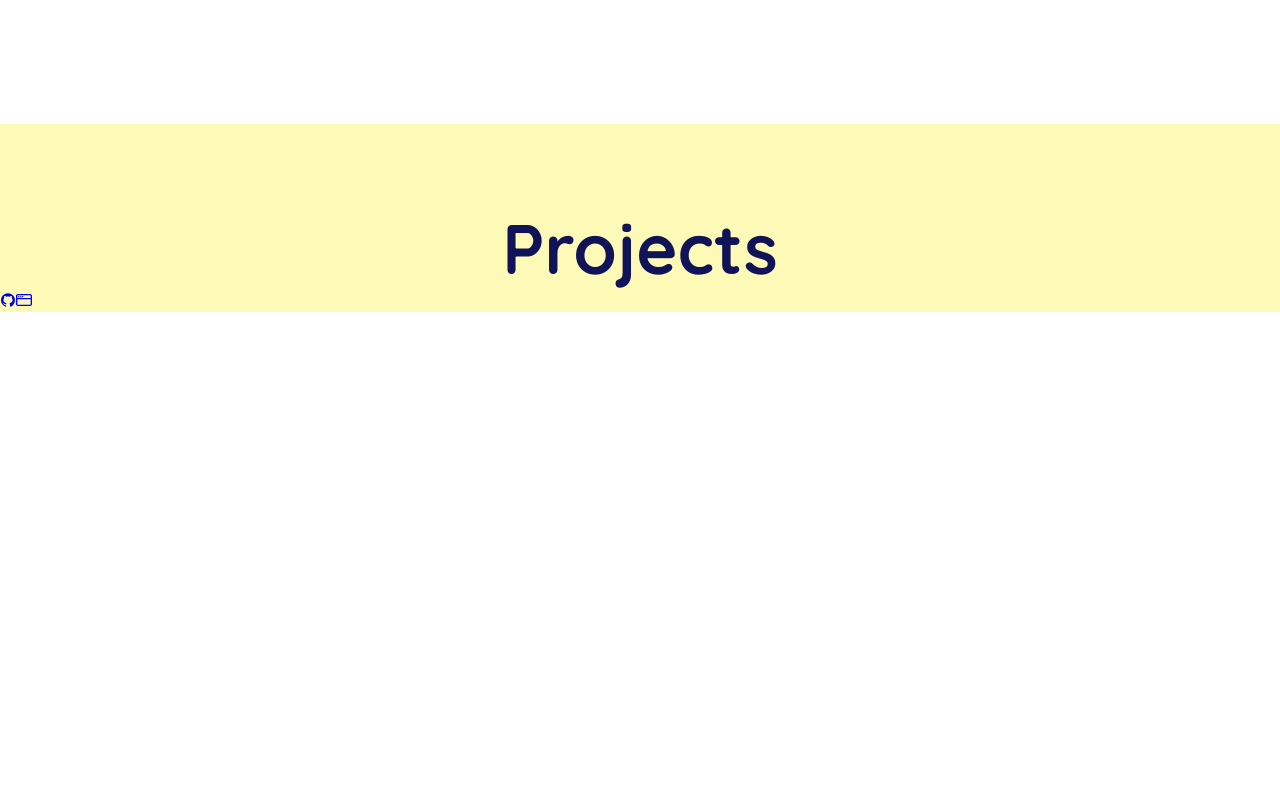
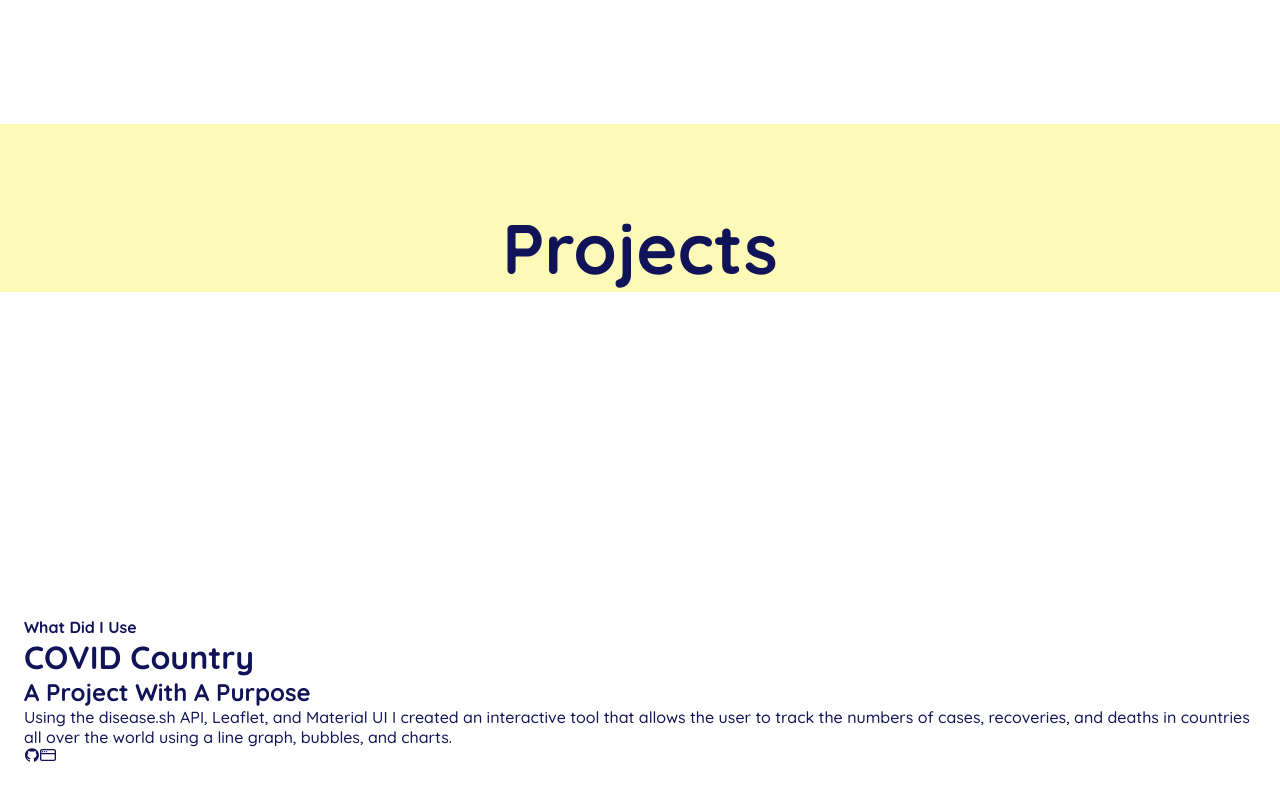
Before and after one commit to malcolmc10/LandingPage, a React (Create React App) app in the folder client/: page /contactus in a window 1280 px wide. Shown: the part 696-1496 px from the top of the page. Before the commit the page ends 1008 px from the top, so only its background shows below. Built offline with nearby package versions, Linux system fonts and the light colour scheme.

Commit message:
working on project cards

```diff
--- a/client/src/App.css
+++ b/client/src/App.css
@@ -5,6 +5,7 @@
   margin: 0;
   padding: 0;
   font-family: 'Quicksand', sans-serif;
+  /* min-height: 100%; */
   height: auto;
   width: auto;
 }
--- a/client/src/components/Work.css
+++ b/client/src/components/Work.css
@@ -1,6 +1,48 @@
+* {
+  margin: 0;
+  padding: 0;
+  box-sizing: border-box;
+}
+
+:root{
+  --gradient-color: linear-gradient(to right bottom, rgba(255,119, 48, .8), rgba(255,185, 0, .8))
+}
+
+
+a{
+  text-decoration: none;
+}
+
+.work-section{
+  background-color: #ffffff;
+  width: 100%;
+  height: 100vh;
+  display: flex;
+  align-items: center;
+  justify-content: center;
+  padding: 0 1.5rem;
+
+}
+
+.card {
+  /* background-color: #ffffff;
+  width: 100%;
+  height: 100vh;
+  display: flex;
+  align-items: center;
+  justify-content: center;
+  padding: 0 1.5rem; */
+  flex-direction: column;
+  box-shadow: 2px, .8rem, 1rem, rgba(0,0,0,.05);
+}
+
+
 .work {
   background-color: #fdfab7;
-  /* padding-top: 150px; */
+  margin: 0;
+  padding: 0;
+  box-sizing: border-box;
+  /* display: flex; */
 }
 
 /* .dot {
@@ -23,3 +65,30 @@
 
 
 }
+
+
+/* icons on Cards below */
+.github {
+  color: #101357;
+}
+.website {
+  color: #101357;
+}
+
+/* card animation below */
+.left-title {
+  color: #101357;
+  font-weight: 700;
+}
+
+/* card description */
+.project-title{
+  color: #101357;
+}
+.project-subtitle {
+  color: #101357;
+}
+.project-description {
+  color: #101357;
+  font-weight: 500;
+}
--- a/client/src/components/Work.jsx
+++ b/client/src/components/Work.jsx
@@ -15,19 +15,17 @@ class Work extends Component {
 
         <h1 className="projectheading">Projects</h1>
 
+        <div className="work-section">
+
         <div className="card">
           <div className="image-data">
             <div className="background-image"></div>
 
             <div className="project-details">
 
+              <p class="left-title">What Did I Use</p>
 
-              {/* class="author" below */}
-              <a href="https://github.com/malcolmc10/Pandemic" class="github">
-                <AiFillGithub class="icon1" /></a>
 
-              <a href="https://covid-country-e9bff.web.app/" class="website">
-              <CgBrowser class="icon2" /></a>
 
 
             </div>
@@ -35,14 +33,49 @@ class Work extends Component {
 
           </div>
 
+          <div className="post-data"></div>
+          <h1 class="project-title">COVID Country</h1>
+          <h2 class="project-subtitle">A Project With A Purpose</h2>
+          <p className="project-description">Using the disease.sh API, Leaflet, and Material UI I created an interactive tool that allows the user to track the numbers of cases, recoveries, and deaths in countries all over the world using a line graph, bubbles, and charts.</p>
+
+          <div className="cta">
+              <a href="https://github.com/malcolmc10/Pandemic" rel="noreferrer" target="_blank" class="github">
+                <AiFillGithub class="icon1" /></a>
+
+              <a href="https://covid-country-e9bff.web.app/" rel="noreferrer" target="_blank" class="website">
+              <CgBrowser class="icon2" /></a>
+
+          </div>
+
 
         </div>
 
 
-
+        </div>
       </div>
     );
   }
 }
 
 export default Work;
+
+
+
+
+
+
+
+
+
+
+
+
+
+
+
+ {/* class="author" below */}
+              {/* <a href="https://github.com/malcolmc10/Pandemic" rel="noreferrer" target="_blank" class="github">
+                <AiFillGithub class="icon1" /></a>
+
+              <a href="https://covid-country-e9bff.web.app/" rel="noreferrer" target="_blank" class="website">
+              <CgBrowser class="icon2" /></a> */}
```
